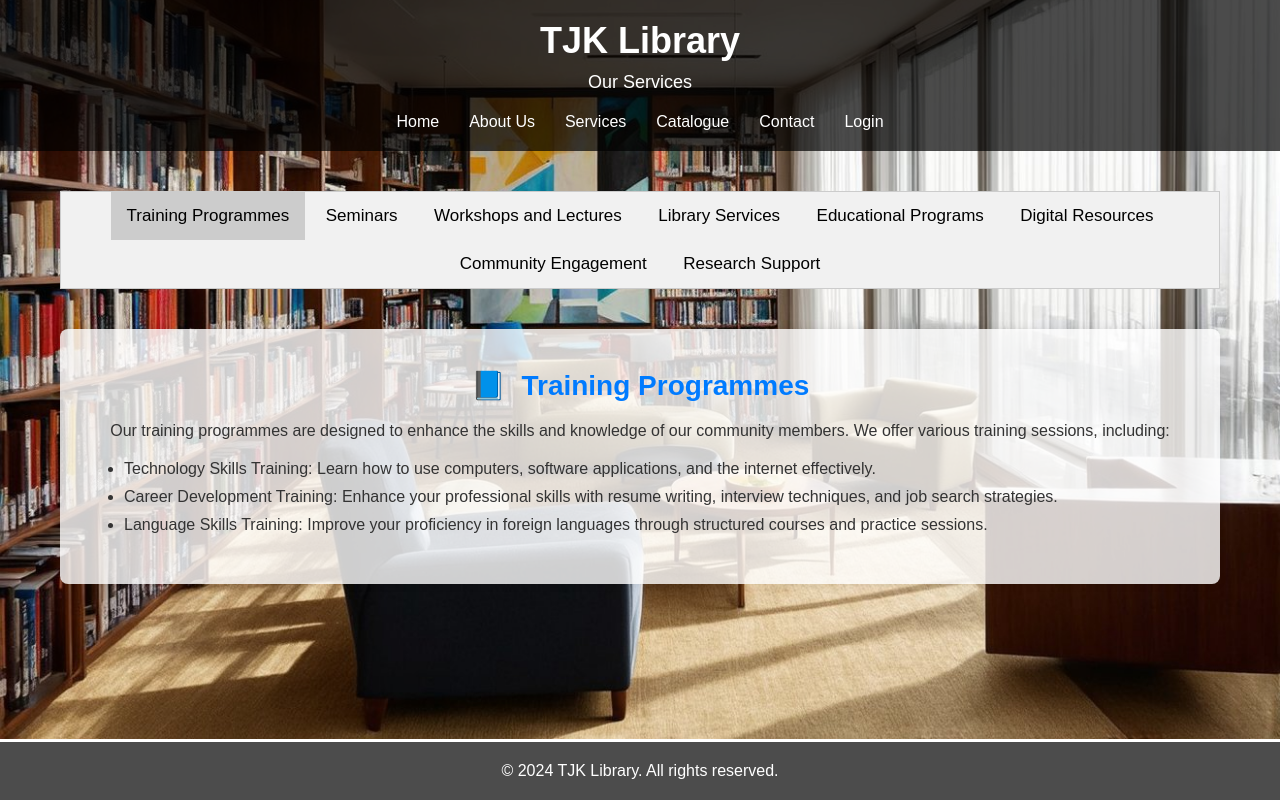
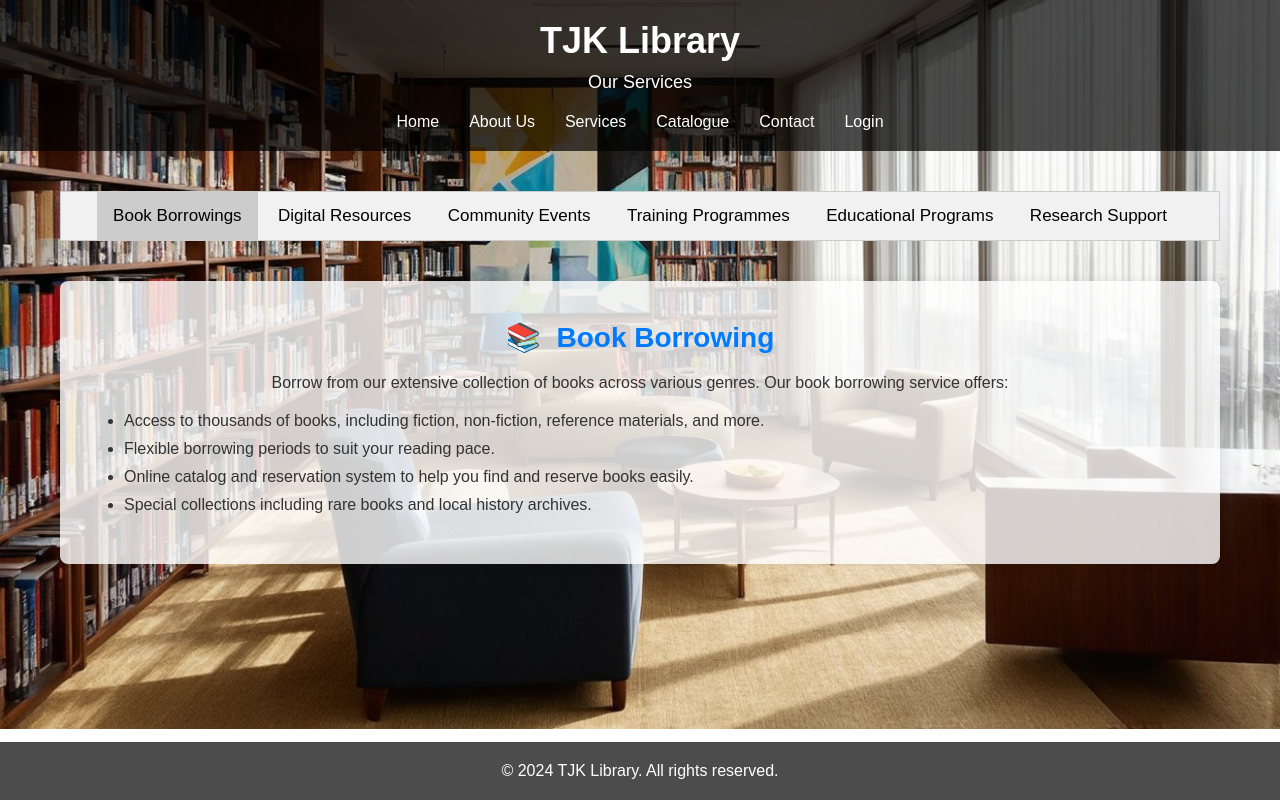
Before and after one commit to ThejanDulara/Group_1, a Django app: template lims_portal/lims_app/templates/lims_app/services.html in a window 1280 px wide. Run offline with Django 3.2, Linux system fonts and the light colour scheme; the template is opened without the code that fills it, so the values that code supplies are empty.

Commit message:
services page updates

```diff
--- a/lims_portal/lims_app/templates/lims_app/services.html
+++ b/lims_portal/lims_app/templates/lims_app/services.html
@@ -27,66 +27,24 @@
     </header>
     <main>
         <div class="tab">
+            <button class="tablinks" onclick="openTab(event, 'BookBorrowing')">Book Borrowings</button>
+            <button class="tablinks" onclick="openTab(event, 'DigitalResources')">Digital Resources</button>
+            <button class="tablinks" onclick="openTab(event, 'CommunityEvents')">Community Events</button>
             <button class="tablinks" onclick="openTab(event, 'TrainingProgrammes')">Training Programmes</button>
-            <button class="tablinks" onclick="openTab(event, 'Seminars')">Seminars</button>
-            <button class="tablinks" onclick="openTab(event, 'Workshops')">Workshops and Lectures</button>
-            <button class="tablinks" onclick="openTab(event, 'LibraryServices')">Library Services</button>
             <button class="tablinks" onclick="openTab(event, 'EducationalPrograms')">Educational Programs</button>
-            <button class="tablinks" onclick="openTab(event, 'DigitalResources')">Digital Resources</button>
-            <button class="tablinks" onclick="openTab(event, 'CommunityEngagement')">Community Engagement</button>
             <button class="tablinks" onclick="openTab(event, 'ResearchSupport')">Research Support</button>
         </div>
 
-        <div id="TrainingProgrammes" class="tabcontent">
-            <h2><span class="section-icon">📘</span> Training Programmes</h2>
-            <p>Our training programmes are designed to enhance the skills and knowledge of our community members. We offer various training sessions, including:</p>
+
+
+        <div id="BookBorrowing" class="tabcontent">
+            <h2><span class="section-icon">📚</span> Book Borrowing</h2>
+            <p>Borrow from our extensive collection of books across various genres. Our book borrowing service offers:</p>
             <ul>
-                <li>Technology Skills Training: Learn how to use computers, software applications, and the internet effectively.</li>
-                <li>Career Development Training: Enhance your professional skills with resume writing, interview techniques, and job search strategies.</li>
-                <li>Language Skills Training: Improve your proficiency in foreign languages through structured courses and practice sessions.</li>
-            </ul>
-        </div>
-
-        <div id="Seminars" class="tabcontent">
-            <h2><span class="section-icon">🎤</span> Seminars</h2>
-            <p>We host a variety of seminars to facilitate knowledge sharing and discussion on relevant topics. Our seminars cover areas such as:</p>
-            <ul>
-                <li>Literature and Arts: Explore literary works and artistic expressions through expert-led discussions.</li>
-                <li>Science and Technology: Stay updated with the latest advancements in science and technology through informative sessions.</li>
-                <li>Health and Wellness: Learn about health, wellness, and lifestyle improvement from professionals in the field.</li>
-            </ul>
-        </div>
-
-        <div id="Workshops" class="tabcontent">
-            <h2><span class="section-icon">🛠️</span> Workshops and Lectures</h2>
-            <p>Our workshops and lectures provide hands-on learning experiences and in-depth knowledge on various subjects. Join us for:</p>
-            <ul>
-                <li>Creative Writing Workshops: Develop your writing skills with guidance from experienced authors and educators.</li>
-                <li>Art and Craft Workshops: Unleash your creativity with practical sessions on painting, sculpture, and other crafts.</li>
-                <li>Lectures on Historical Topics: Gain insights into historical events and figures through detailed lectures by historians and experts.</li>
-            </ul>
-        </div>
-
-        <div id="LibraryServices" class="tabcontent">
-            <h2><span class="section-icon">📚</span> Library Services</h2>
-            <p>At TJK Library, we offer a wide range of services to meet the diverse needs of our community. Our services include:</p>
-            <ul>
-                <li>Book Lending: Borrow books from our extensive collection for your reading pleasure.</li>
-                <li>Interlibrary Loan: Access books from other libraries through our interlibrary loan service.</li>
-                <li>Reference and Information Services: Get assistance with your research and information needs from our knowledgeable staff.</li>
-                <li>Reading Rooms and Study Areas: Enjoy a quiet and comfortable environment for reading and studying.</li>
-                <li>Special Collections and Archives: Explore rare and unique materials in our special collections and archives.</li>
-            </ul>
-        </div>
-
-        <div id="EducationalPrograms" class="tabcontent">
-            <h2><span class="section-icon">🎓</span> Educational Programs</h2>
-            <p>Our educational programs are designed to promote literacy, lifelong learning, and professional development. Programs include:</p>
-            <ul>
-                <li>Literacy and Reading Programs for All Ages: Participate in programs that encourage reading and literacy skills development.</li>
-                <li>Workshops and Seminars: Join us for workshops and seminars on a wide range of educational topics.</li>
-                <li>Computer and Technology Training: Improve your digital literacy with our computer and technology training sessions.</li>
-                <li>Career Development and Job Search Assistance: Receive support with career planning, job searches, and resume writing.</li>
+                <li>Access to thousands of books, including fiction, non-fiction, reference materials, and more.</li>
+                <li>Flexible borrowing periods to suit your reading pace.</li>
+                <li>Online catalog and reservation system to help you find and reserve books easily.</li>
+                <li>Special collections including rare books and local history archives.</li>
             </ul>
         </div>
 
@@ -101,14 +59,35 @@
             </ul>
         </div>
 
-        <div id="CommunityEngagement" class="tabcontent">
-            <h2><span class="section-icon">🌍</span> Community Engagement</h2>
-            <p>We believe in fostering a strong sense of community through engagement and outreach initiatives. Our efforts include:</p>
+        <div id="CommunityEvents" class="tabcontent">
+            <h2><span class="section-icon">🌍</span> Community Events</h2>
+            <p>Join us for book clubs, author talks, and educational workshops. Our community events include:</p>
             <ul>
-                <li>Community Outreach Programs: Participate in programs that support and engage with our local community.</li>
-                <li>Collaborative Projects: Join collaborative projects with local organizations and institutions.</li>
-                <li>Volunteer Opportunities: Get involved and give back to the community through various volunteer opportunities.</li>
-                <li>Public Forums and Discussions: Engage in public forums and discussions on important community issues.</li>
+                <li>Book Clubs: Participate in lively discussions about selected books with fellow enthusiasts.</li>
+                <li>Author Talks: Meet and interact with authors during special guest speaker events.</li>
+                <li>Educational Workshops: Enhance your skills and knowledge with workshops on various topics, from writing to technology.</li>
+                <li>Cultural Events: Enjoy exhibitions, performances, and other cultural activities that celebrate diversity and creativity.</li>
+            </ul>
+        </div>
+
+         <div id="TrainingProgrammes" class="tabcontent">
+            <h2><span class="section-icon">📘</span> Training Programmes</h2>
+            <p>Our training programmes are designed to enhance the skills and knowledge of our community members. We offer various training sessions, including:</p>
+            <ul>
+                <li>Technology Skills Training: Learn how to use computers, software applications, and the internet effectively.</li>
+                <li>Career Development Training: Enhance your professional skills with resume writing, interview techniques, and job search strategies.</li>
+                <li>Language Skills Training: Improve your proficiency in foreign languages through structured courses and practice sessions.</li>
+            </ul>
+        </div>
+
+        <div id="EducationalPrograms" class="tabcontent">
+            <h2><span class="section-icon">🎓</span> Educational Programs</h2>
+            <p>Our educational programs are designed to promote literacy, lifelong learning, and professional development. Programs include:</p>
+            <ul>
+                <li>Literacy and Reading Programs for All Ages: Participate in programs that encourage reading and literacy skills development.</li>
+                <li>Workshops and Seminars: Join us for workshops and seminars on a wide range of educational topics.</li>
+                <li>Computer and Technology Training: Improve your digital literacy with our computer and technology training sessions.</li>
+                <li>Career Development and Job Search Assistance: Receive support with career planning, job searches, and resume writing.</li>
             </ul>
         </div>
 
--- a/lims_portal/lims_app/views.py
+++ b/lims_portal/lims_app/views.py
@@ -97,5 +97,5 @@ def select_redirect(request):
 
     return render(request, 'lims_app/select_redirect.html')
 
- def services(request):
+def services(request):
     return render(request, 'lims_app/services.html')
--- a/lims_portal/static/js/services.js
+++ b/lims_portal/static/js/services.js
@@ -19,7 +19,5 @@ function openTab(evt, tabName) {
     evt.currentTarget.className += " active";
 }
 
-// Set the default active tab
-document.addEventListener('DOMContentLoaded', (event) => {
-    document.getElementsByClassName('tablinks')[0].click();
-});
+// Open the default tab (if needed, you can add this to automatically open a tab on page load)
+document.getElementsByClassName("tablinks")[0].click();
```
